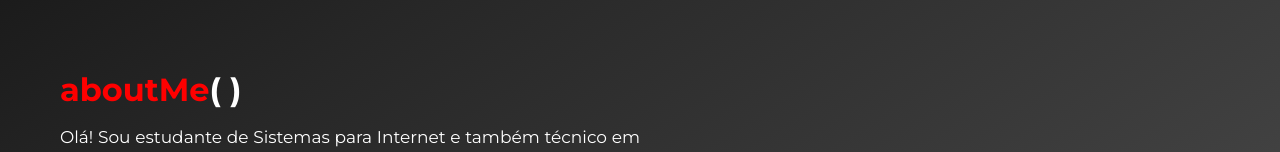
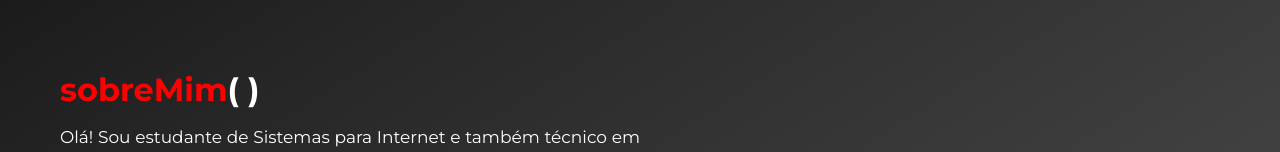
Before and after one commit to EmersonEcode/portifolio, a React (Create React App) app: page / in a window 1280 px wide. Shown: the part 625-777 px from the top of the page. Built offline with nearby package versions, Linux system fonts and the light colour scheme; a web font is replaced by a local one.

Commit message:
Adicionando os components Skill e Projects

```diff
--- a/src/components/AboutMe.tsx
+++ b/src/components/AboutMe.tsx
@@ -1,19 +1,19 @@
 import React from "react";
 import styles from '../styles/aboutme.module.css'
+import { FadeIn } from "./animação/FadeIn";
 
 export const AboutMe = () =>{
     return (
-        <section className={styles.content}>
-                <h2>aboutMe<span>( )</span></h2>
+        <FadeIn direction="left">
+            <section className={styles.content}>
+                <h2>sobreMim<span>( )</span></h2>
             <article className={styles.aboutMe}>
                 <p>
                 Olá! Sou estudante de Sistemas para Internet e também técnico em Administração. Sempre fui movido por curiosidade e criatividade — e foi assim que a tecnologia entrou de vez na minha vida. Tenho habilidades em HTML, CSS, JavaScript e estou me aprofundando em Angular e React e também no sistema operacional Linux.
                 Além do código, gosto de explorar ideias através da música e da filosofia, o que me ajuda a pensar fora da caixa. Gosto de testar sempre soluções diferentes e estou sempre buscando aprender mais.
                 </p>
             </article>
-            <article className="titulo">
-
-            </article>
-        </section>
+            </section>
+        </FadeIn>
     )
 }
--- a/src/components/Apresentation.tsx
+++ b/src/components/Apresentation.tsx
@@ -5,10 +5,12 @@ import AngularIcon from '../assets/angularIcon.png';
 import JavascriptIcon from '../assets/javascriptIcon.png';
 import TypeScriptIcon from '../assets/typescriptIcon.png';
 import { Typewriter } from 'react-simple-typewriter';
+import { FadeIn } from "./animação/FadeIn";
 
 export const Apresentation = () => {
 
     return (
+        <FadeIn direction="up">
             <section className={styles.section}>
                 <article className={styles.intro}>
                     <div className={styles.introText}>
@@ -40,5 +42,7 @@ export const Apresentation = () => {
                     <img className={styles.typescriptIcon} src={TypeScriptIcon} alt="Icone do Typescript flutuando" />
                 </article>
             </section>
+        </FadeIn>
+
     )
 }
--- a/src/components/Header.tsx
+++ b/src/components/Header.tsx
@@ -15,8 +15,8 @@ export const Header = () => {
             </nav>
             <nav className={styles.navContact}>
                 <ol>
-                    <li className={styles.li}><FaLinkedin size={30} color="#0e76a8" />Linkedin</li>
-                    <li className={styles.li}><FaGithub size={30} color="#722f01" />GitHub</li>
+                    <li className={styles.li}><FaLinkedin size={28} color="#0e76a8" />Linkedin</li>
+                    <li className={styles.li}><FaGithub size={28} color="#722f01" />GitHub</li>
                     <li className={styles.li}><a className={styles.a} href="#"><MdOutlineEmail size={25} className={styles.icon}  /><span>Contact me</span></a></li>
                 </ol>
             </nav>
--- /dev/null
+++ b/src/components/animação/FadeIn.tsx
@@ -0,0 +1,34 @@
+import { motion } from "framer-motion";
+import { ReactNode } from "react";
+
+interface FadeInProps {
+  children: ReactNode;
+  delay?: number;
+  direction?: "up" | "down" | "left" | "right";
+}
+
+export const FadeIn = ({
+  children,
+  delay = 0,
+  direction = "up",
+}: FadeInProps) => {
+  const directions = {
+    up: { y: 40, x: 0 },
+    down: { y: -40, x: 0 },
+    left: { x: 40, y: 0 },
+    right: { x: -40, y: 0 },
+  };
+
+  const offset = directions[direction];
+
+  return (
+    <motion.div
+      initial={{ opacity: 0, ...offset }}
+      whileInView={{ opacity: 1, x: 0, y: 0 }}
+      transition={{ duration: 0.8, delay }}
+      viewport={{ once: false }}
+    >
+      {children}
+    </motion.div>
+  );
+};
```
Also changed, not shown: src/components/Projects.tsx (+61 -0 lines), src/components/Skills.tsx (+23 -0 lines). Lines whose indentation alone changed are shown as unchanged.
